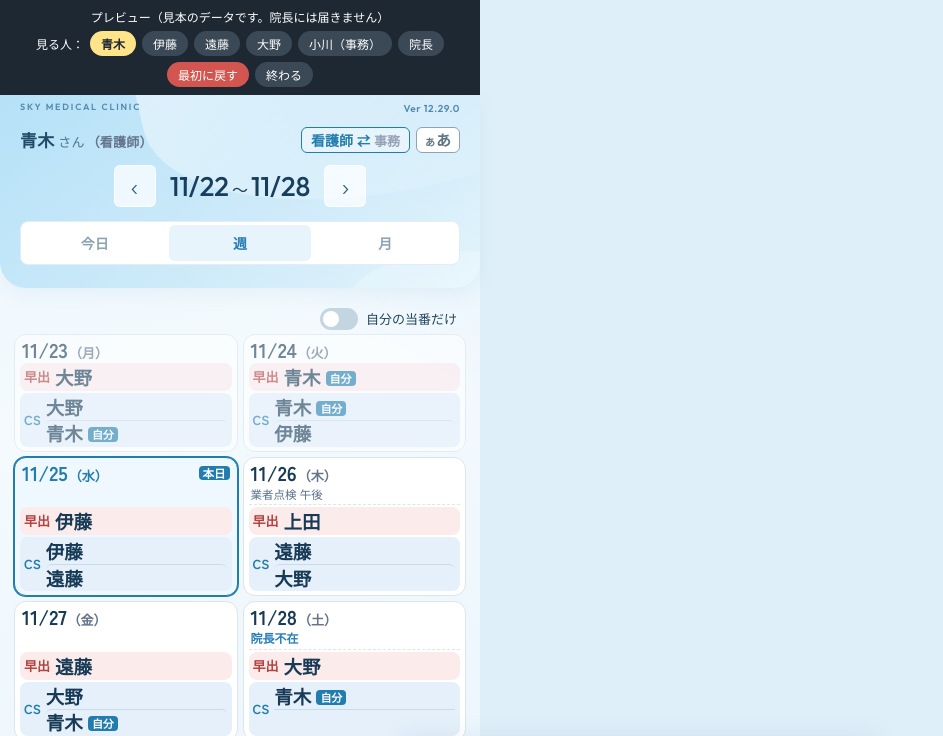
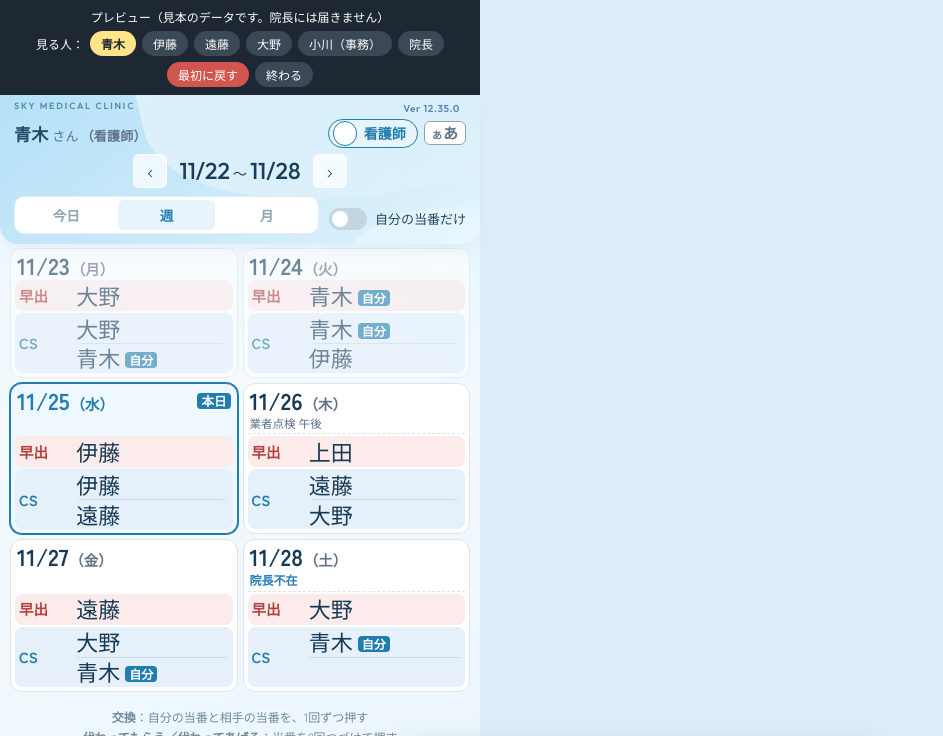
Before and after one commit to skymedicaltech-hub/staff, a plain HTML site: page toban.html in a window 1280 px wide. Both pictures are taken after a click on the button "見本で見てみる（プレビュー）". Shown: the top 736 px of the page, without its empty margins (0-943 px from the left). Drawn offline with Linux system fonts and the light colour scheme.

Commit message:
Add files via upload

```diff
--- a/toban-sw.js
+++ b/toban-sw.js
@@ -1,7 +1,7 @@
-/* スマホアプリ「当番」のサービスワーカー（Ver12.29.0）
+/* スマホアプリ「当番」のサービスワーカー（Ver12.35.0）
    ・画面（toban.html）は、毎回ネットから新しいものを取りに行き、つながらないときだけ前のものを出す
    ・当番や希望のデータ（Apps Script）にはさわらない */
-const CACHE = 'toban-12.29.0';
+const CACHE = 'toban-12.35.0';
 const FILES = ['toban.html', 'toban.webmanifest', 'toban-icon-192.png', 'toban-icon-512.png'];
 self.addEventListener('install', e => { e.waitUntil(caches.open(CACHE).then(c => c.addAll(FILES)).catch(() => {})); self.skipWaiting(); });
 self.addEventListener('activate', e => { e.waitUntil(caches.keys().then(ks => Promise.all(ks.filter(k => k.startsWith('toban-') && k !== CACHE).map(k => caches.delete(k)))).then(() => self.clients.claim())); });
--- a/toban.html
+++ b/toban.html
@@ -829,13 +829,56 @@ button,#nav button,[data-go],.an,.sl,[data-lvday]{touch-action:manipulation}
 #rWrap .wkc .wch{min-height:calc(20px*var(--fs,1))}
 #rWrap .tools.sideB{margin-top:12px}
 #rWrap .list:has(+ .tools.sideB){padding-bottom:14px}
-/* ---- Ver12.29.0：看護師⇔事務の切りかえボタン（見出しの名前と「ぁあ」の間） ---- */
-#rWrap .hello .sideT{flex:none;margin-left:auto;margin-right:-2px;display:inline-flex;align-items:center;gap:4px;border:1px solid #217DAD;background:#E8F4FB;border-radius:6px;padding:5px 9px;line-height:1;font-size:.8125rem;color:#94A3B8;font-weight:600}
-#rWrap .hello .sideT b{font-size:.875rem;color:#217DAD}
-#rWrap .hello .sideT .ar{color:#217DAD;font-weight:700}
+/* ---- Ver12.30.0：看護師⇔事務のトグルスイッチ（見出しの名前と「ぁあ」の間） ---- */
+#rWrap .hello .sideT{flex:none;margin-left:auto;margin-right:-2px;position:relative;display:inline-flex;align-items:center;justify-content:flex-end;width:5.6rem;height:2rem;padding:0 .7rem 0 2.1rem;border:1px solid #217DAD;border-radius:999px;background:#E8F4FB;line-height:1}
+#rWrap .hello .sideT i{position:absolute;left:.2rem;top:50%;width:1.55rem;height:1.55rem;margin-top:-.775rem;border-radius:50%;background:#fff;border:1px solid #217DAD;box-sizing:border-box}
+#rWrap .hello .sideT b{font-size:.875rem;color:#217DAD;white-space:nowrap}
+#rWrap .hello .sideT.on{background:#217DAD;justify-content:flex-start;padding:0 2.1rem 0 .85rem}
+#rWrap .hello .sideT.on i{left:auto;right:.2rem;border-color:#fff}
+#rWrap .hello .sideT.on b{color:#fff}
+/* ---- Ver12.31.0：週のカードの文字をもう一段大きく（院長が決めた） ---- */
+#rWrap .wkc .wnum{font-size:calc(23px*var(--fs,1))}
+#rWrap .wkc .wdow{font-size:calc(14.5px*var(--fs,1))}
+#rWrap .wkc .wtd{font-size:calc(12.5px*var(--fs,1))}
+#rWrap .wkc .wa>.wk{font-size:calc(14.5px*var(--fs,1))}
+#rWrap .wkc .wa .sl .nm{font-size:calc(22px*var(--fs,1));line-height:1.15}
+#rWrap .wkc .wa .sl.empty .nm{font-size:calc(17px*var(--fs,1))}
+#rWrap .wkc .wa .sl.mine .nm::after{font-size:calc(12px*var(--fs,1))}
+#rWrap .wkc .dcm,#rWrap .wkc .lvd{font-size:calc(13px*var(--fs,1))}
+#rWrap .wkc .woff{font-size:calc(17px*var(--fs,1))}
+#rWrap .wkc .wa .sl,#rWrap .wkc .wpad{min-height:calc(29px*var(--fs,1))}
+#rWrap .wkc .wch{min-height:calc(23px*var(--fs,1))}
+#rWrap .wkc .wcard{padding:4px 4px}
+#rWrap .list.wkc{padding-left:10px;padding-right:10px}
+/* ---- Ver12.32.0：当番表の見出し（今日・週・月まで）を固定。週の名前の列をそろえ、ふつうの太さに。月の見出しも今日・週と同じ大きさ（院長が決めた） ---- */
+#rWrap .head.stk{position:sticky;top:0;z-index:3}
+#rWrap .month .m{font-size:calc(27px*var(--fs,1))}
+#rWrap .month .m small{font-size:calc(16px*var(--fs,1))}
+#rWrap .head .filter.hf{margin:8px 2px 0;justify-content:flex-end}
+#rWrap .wkc .wa{font-size:calc(14.5px*var(--fs,1));grid-template-columns:2.15em minmax(0,1fr)}
+#rWrap .wkc .wa .sl .nm{font-weight:400}
+#rWrap .wkc .wa .sl.empty .nm{font-weight:400}
+/* ---- Ver12.33.0：当番表の見出しを低く（院長が決めた。.head.stk の中だけ） ---- */
+#rWrap .head.stk{padding:24px 14px 10px;border-radius:0 0 18px 18px}
+#rWrap .head.stk .hello::before{top:4px;left:14px}
+#rWrap .head.stk .month{margin-top:6px;gap:12px}
+#rWrap .head.stk .month .m,#rWrap .head.stk .month .m.wkm{font-size:calc(23px*var(--fs,1))}
+#rWrap .head.stk .month .m small,#rWrap .head.stk .month .m.wkm small{font-size:calc(14px*var(--fs,1))}
+#rWrap .head.stk .arrows button{width:calc(34px*var(--fs,1));height:calc(34px*var(--fs,1));font-size:calc(19px*var(--fs,1));padding:0}
+#rWrap .head.stk .tdnow{font-size:calc(11px*var(--fs,1))}
+#rWrap .head.stk .vseg{margin-top:8px;padding:3px;border-radius:10px}
+#rWrap .head.stk .vseg button{padding:5px 0;font-size:calc(13.5px*var(--fs,1))}
+#rWrap .head.stk .vrow{display:flex;align-items:flex-end;gap:10px}
+#rWrap .head.stk .vrow .vseg{flex:1 1 auto;min-width:0}
+#rWrap .head.stk .vrow .filter.hf{flex:none;margin:0 0 4px;font-size:calc(11.5px*var(--fs,1))}
+#rWrap .head.stk .hello .sideT{height:1.8rem}
+#rWrap .head.stk .fsTop{padding:3px 7px 4px}
+/* ---- Ver12.34.0：週の「早出」「CS」と名前の間を広く（院長が決めた） ---- */
+#rWrap .wkc .wa{grid-template-columns:2.15em minmax(0,1fr);column-gap:14px}
+#rWrap .wkc .wa{column-gap:26px}
 
 /* 右上の版数 */
-#rWrap .hello::after,#wWrap .hello::after{content:"Ver 12.29.0";position:absolute;top:6px;right:20px;font-family:"Outfit",sans-serif;font-size:10px;font-weight:600;letter-spacing:.06em;color:#538AAE;pointer-events:none}
+#rWrap .hello::after,#wWrap .hello::after{content:"Ver 12.35.0";position:absolute;top:6px;right:20px;font-family:"Outfit",sans-serif;font-size:10px;font-weight:600;letter-spacing:.06em;color:#538AAE;pointer-events:none}
 
 /* ---------- 文字の大きさ（Ver11.11.0）。変えるのは文字だけ。枠・ボタン・並びは標準のまま ---------- */
 html[data-fs="l"]{--fs:1.3}
@@ -894,7 +937,7 @@ html[data-fs] #rWrap .month .arrows{flex:none}
 </style>
 </head>
 <body>
-<!-- 看護師当番 スマホアプリ「当番」 Ver12.29.0（当番表・申し込み・希望・アンケート）。GitHub Pages に toban.html として置きます -->
+<!-- 看護師当番 スマホアプリ「当番」 Ver12.35.0（当番表・申し込み・希望・アンケート）。GitHub Pages に toban.html として置きます -->
 <div id="rWrap"><div id="rApp"><div class="msg">読み込んでいます…</div></div><div class="sheet-bg" id="sheetBg"></div><div class="sheet" id="sheet"></div><div class="confirm" id="confirm"></div></div>
 <div id="wWrap" style="display:none"><div id="wApp"><div class="msg">読み込んでいます…</div></div></div>
 <div id="regBar" style="display:none"><button onclick="regPortal()">スタッフアプリ（入口アプリ）に登録する</button><br>スマホのカメラでQRコードを読んだ人用です。<br>押したあと、スタッフアプリで「QRコードを読んでください」と出るときは、<br>スタッフアプリを開き、その中のカメラでQRカードを読み取ってください<br><a href="#" onclick="regDone();return false">スタッフアプリから開けるようになった人は、ここを押すとこのボタンが消えます</a><br>（このボタンは、QRコードをはじめて読んでから10分たつと出なくなります）</div>
@@ -2541,7 +2584,7 @@ demoBar(); regBar();
 /* ===== 当番表・申し込み ===== */
 (function(){
 
-const APP_VER = '12.29.0';
+const APP_VER = '12.35.0';
 const DOW = ['日','月','火','水','木','金','土'];
 const SL = ['E','C','C2'];
 const KEYS = {E:['eId','early'], C:['cId','cs'], C2:['c2Id','cs2']};
@@ -2703,7 +2746,7 @@ function render(){
   const nIn = waitIn().length;
   /* Ver12.19.0：名前のあとに職種（看護師・事務）。院長・アプリ管理者は名前だけ。「更新する」のボタンはなくし、下に引っぱって更新する（院長が決めた） */
   const boss = D.me.pv || D.me.viewer, role = (DM && DM.clerk) ? '事務' : '看護師';   /* Ver12.19.1：院長・アプリ管理者のQRは、どの画面でも名前だけ */
-  let h = '<div class="head"><div class="hello"><span><b>'+esc(boss ? (D.me.adm ? 'アプリ管理者' : '院長') : D.me.name)+'</b>'+(boss ? '' : ' さん<span class="role">（'+role+'）</span>')+(D.me.test && !boss ? '<span class="tst">テスト用</span>' : '')+'</span>'+(tab === 'roster' && !tdOn() ? sideHtml() : '')+(typeof fsOpen === 'function' ? '<button class="fsTop" aria-label="文字の大きさ" onclick="fsOpen()"><span class="s">あ</span><span class="b">あ</span></button>' : '')+'</div>';   /* Ver12.20.0：文字の大きさ「ぁあ」を見出しの右に */
+  let h = '<div class="head'+(tab === 'roster' ? ' stk' : '')+'"><div class="hello"><span><b>'+esc(boss ? (D.me.adm ? 'アプリ管理者' : '院長') : D.me.name)+'</b>'+(boss ? '' : ' さん<span class="role">（'+role+'）</span>')+(D.me.test && !boss ? '<span class="tst">テスト用</span>' : '')+'</span>'+(tab === 'roster' && !tdOn() ? sideHtml() : '')+(typeof fsOpen === 'function' ? '<button class="fsTop" aria-label="文字の大きさ" onclick="fsOpen()"><span class="s">あ</span><span class="b">あ</span></button>' : '')+'</div>';   /* Ver12.20.0：文字の大きさ「ぁあ」を見出しの右に */
   if (DM.stale) h += '<div class="stale" style="margin:10px 4px 0;padding:8px 11px;border-radius:10px;background:#FFF6DD;color:#7A5B00;font-size:calc(12.5px*var(--fs,1));line-height:1.6">'+(DM.staleFail ? 'つながりませんでした。前に見た当番表（'+esc(rcWhen(DM.stale))+'）を出しています。「更新する」を押してください。' : '更新中…')+'</div>';
   if (DM.viewer){
     /* Ver11.15.1：院長・アプリ管理者のQRの最初の画面は、「希望の受付のようす」だけにする。
@@ -2753,9 +2796,9 @@ function wishBox(){
 function sideHtml(){
   if (!DM.other) return '';
   const L = DM.clerk ? ['事務','看護師'] : ['看護師','事務'];
-  /* Ver12.29.0：見出し（名前と「ぁあ」の間）の1つのボタン。押すたびに看護師⇔事務（院長が決めた） */
+  /* Ver12.30.0：見出し（名前と「ぁあ」の間）のトグルスイッチ。いま見ている方（看護師か事務）だけを出し、押すたびに切りかわる（院長が決めた）。看護師＝つまみ左、事務＝つまみ右 */
   const a = side ? L[1] : L[0], b = side ? L[0] : L[1];
-  return '<button class="sideT" data-side="'+(side ? 0 : 1)+'" aria-label="'+b+'の当番表に切りかえる"><b>'+a+'</b><span class="ar">⇄</span><span class="o">'+b+'</span></button>';
+  return '<button class="sideT'+(a === '事務' ? ' on' : '')+'" role="switch" aria-checked="'+(a === '事務')+'" data-side="'+(side ? 0 : 1)+'" aria-label="'+b+'の当番表に切りかえる"><i></i><b>'+a+'</b></button>';
 }
 function rosterHead(){
   if (tdOn()) return tdHead();
@@ -2769,7 +2812,9 @@ function rosterHead(){
     : '<div class="month"><div class="t"><span class="m">'+mo+'<small>月</small></span><span class="y">'+y+'</span></div>'
       + '<div class="arrows"><button id="prev" '+(mi<=0?'disabled':'')+'>‹</button><button id="next" '+(mi>=D.roster.length-1?'disabled':'')+'>›</button></div></div>';
   const cur = onlyMe ? '' : view;
-  return h + vsegHtml(cur);
+  /* Ver12.32.0：「自分の当番だけ」は見出しの枠の中（院長が決めた） */
+  const om = !D.ro && !DM.boss ? '<div class="filter hf"><span></span><label class="sw'+(onlyMe?' on':'')+'" id="onlyMe"><i></i>自分の当番だけ</label></div>' : '';
+  return h + '<div class="vrow">' + vsegHtml(cur) + om + '</div>';   /* Ver12.33.0：今日・週・月と「自分の当番だけ」を1行に（見出しを低く） */
 }
 /* Ver11.14.2：上の水色の所は「日付の見出し」と「今日・週・月」だけにして、どの見かたでも同じ高さにする。
    当番表の切りかえ（看護師・事務）、自分の回数、「自分の当番だけ」は、その下に出す */
@@ -2782,8 +2827,8 @@ function rosterTools(){
   if (D.ro && DM.stale && !DM.viewer && !side) return '';
   if (D.ro) return '<div class="tools">'+h+'<div class="filter"><span style="font-size:calc(13px*var(--fs,1));color:var(--sub)">見るだけです（変えられません）</span></div></div>';
   if (!wkv && !DM.boss) h += '<div class="sum"><div><span class="E">自分の早出</span><span><span class="num">'+e+'</span> 回</span></div><div><span class="C">自分の'+SNAME.C+'</span><span><span class="num">'+c+'</span> 回</span></div></div>';
-  if (!DM.boss) h += '<div class="filter"><span></span><label class="sw'+(onlyMe?' on':'')+'" id="onlyMe"><i></i>自分の当番だけ</label></div>';   /* Ver12.9.0：院長・アプリ管理者には出さない */
-  return '<div class="tools">'+h+'</div>';
+  /* Ver12.32.0：「自分の当番だけ」は見出しの枠の中へ移した（rosterHead） */
+  return h ? '<div class="tools">'+h+'</div>' : '';
 }
 function rosterBody(){
   if (tdOn()) return tdBody();
@@ -3472,7 +3517,7 @@ window.R = {show(t){ tab = t; if (D) render(); }, restart(){ D = null; DM = null
 /* ===== 希望・アンケート ===== */
 (function(){
 
-const APP_VER = '12.29.0';
+const APP_VER = '12.35.0';
 const DOW = ['日','月','火','水','木','金','土'];
 /* 希望は日ごとに2文字：[早出][CS]（'a'＝避けたい、'n'＝入れない、'-'＝なし） */
 const PENS = [['aE','早出を避けたい'],['aC','CSを避けたい'],['nE','早出に入れない'],['nC','CSに入れない']];
```
